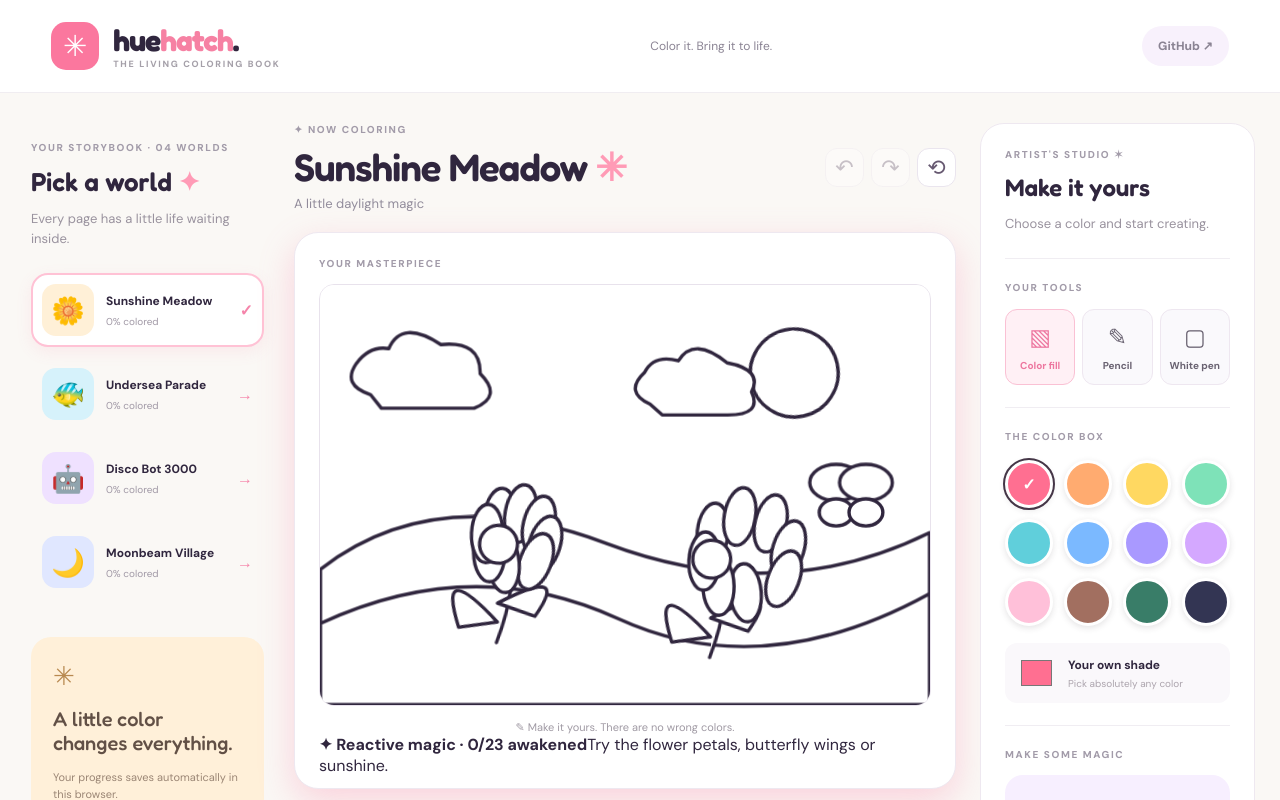
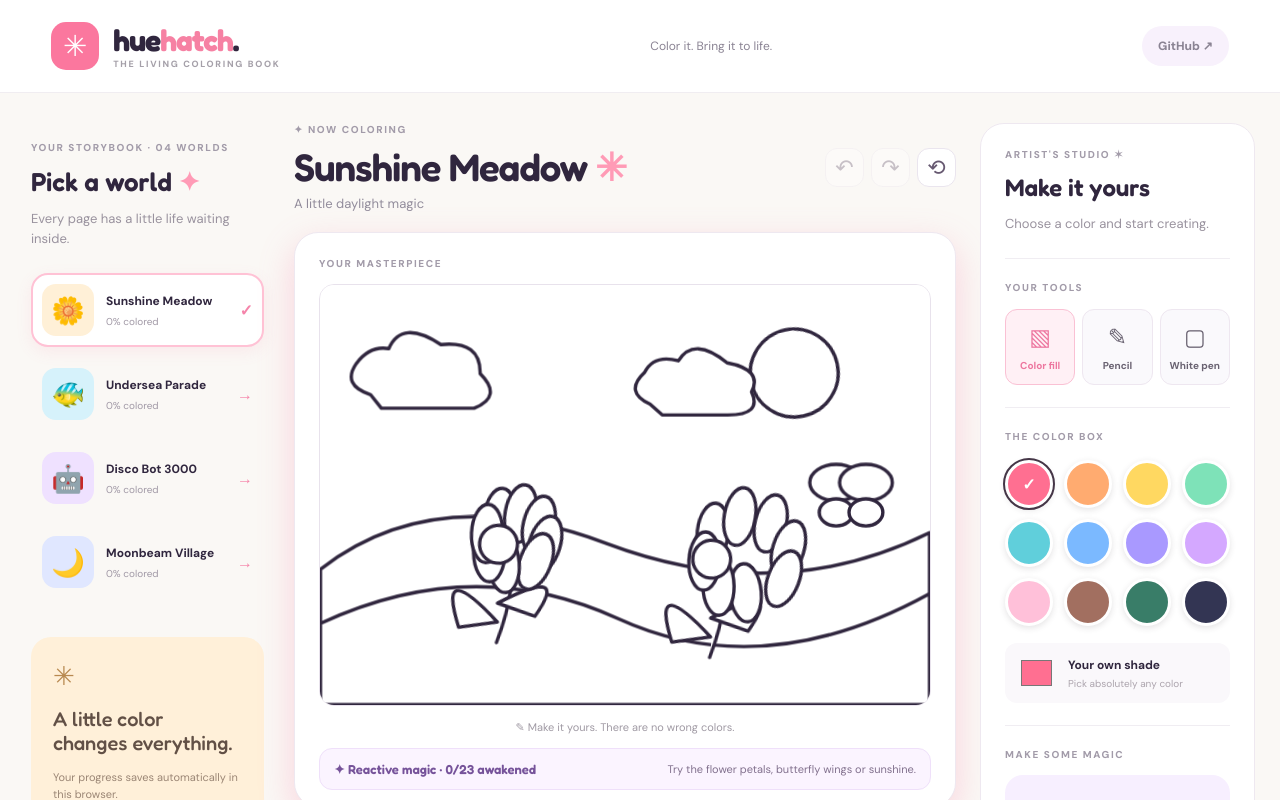
Before and after one commit to MichaelWave369/HueHatch, a React (Vite) app: page / in a window 1280 px wide. Shown: the top 800 px of the page. Built offline with nearby package versions, Linux system fonts and the light colour scheme.

Commit message:
style: small accessible live reaction feedback below coloring canvas

```diff
--- a/src/styles.css
+++ b/src/styles.css
@@ -32,3 +32,10 @@
 .export-animated { background:#e8dcf8; color:#6e3e9a; }
 .export-tip { margin:9px 2px 0; color:#968b9e; font-size:10px; line-height:1.5; text-align:center; }
 @media(max-width:760px) { .gallery-header-actions { width:100%; } }
+
+
+/* v0.4: compact, accessible feedback. The coloring surface remains the focus. */
+.reaction-status{display:flex;align-items:center;justify-content:space-between;gap:10px;flex-wrap:wrap;margin:14px 0 4px;padding:12px 14px;border-radius:13px;background:#fbf4ff;border:1px solid #efe0fa;line-height:1.5}
+.reaction-status strong{font:600 13px Fredoka,sans-serif;color:#76539a}
+.reaction-status span{font-size:11px;color:#82718e}
+@media(max-width:760px){.reaction-status{align-items:flex-start;flex-direction:column;gap:4px}}
```
